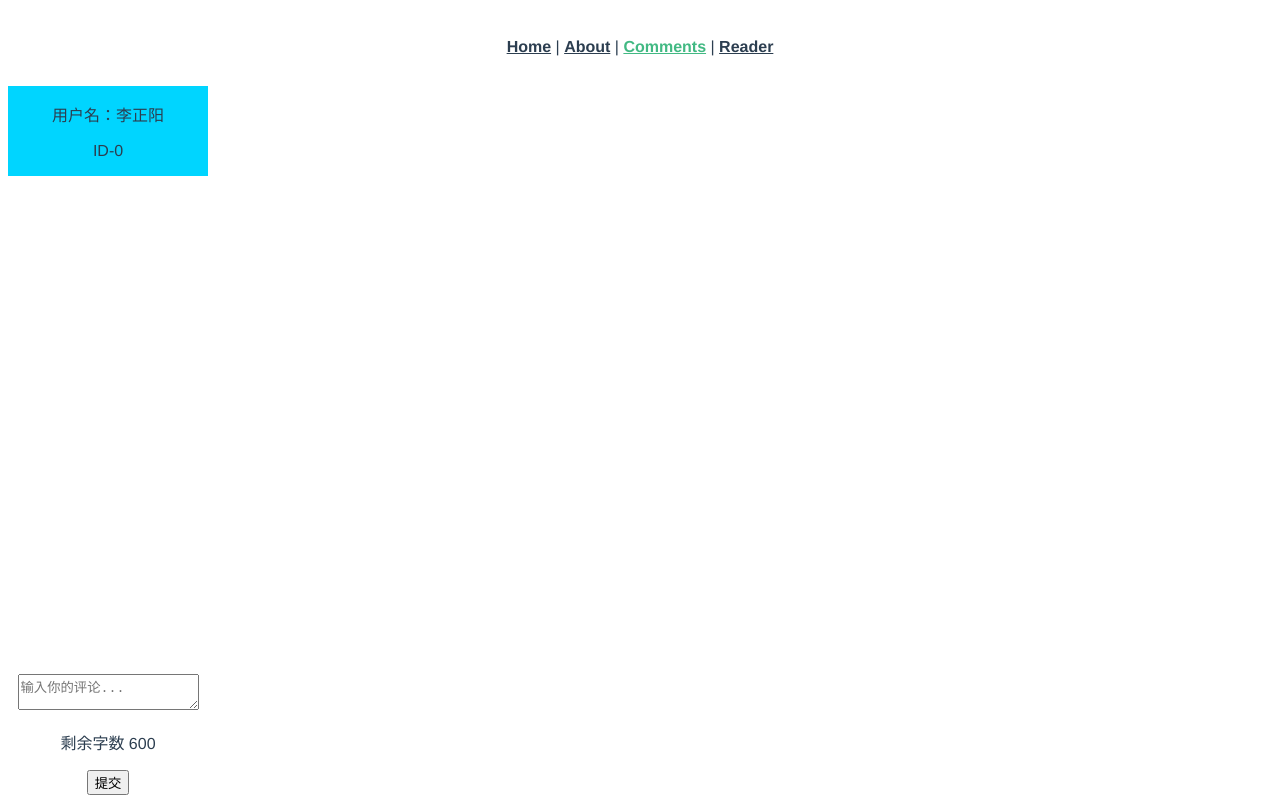
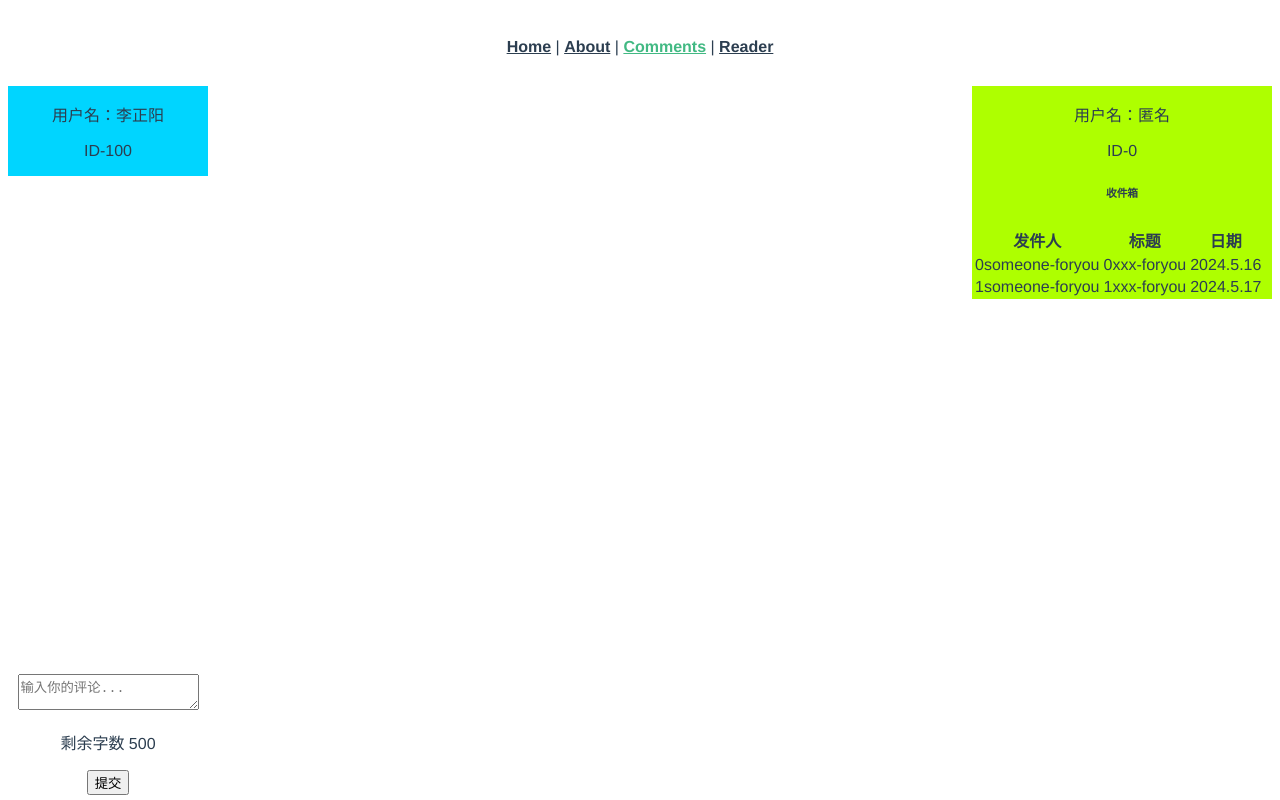
Before and after one commit to Ac-1d/RP2024, a Vue app in the folder front_end/: page /comments in a window 1280 px wide. Built offline with nearby package versions, Linux system fonts and the light colour scheme.

Commit message:
5.16-19:03 adding MessageBlock

```diff
--- a/front_end/src/components/CommentBlock.vue
+++ b/front_end/src/components/CommentBlock.vue
@@ -30,7 +30,7 @@
         <textarea v-model="newCommentText" placeholder="输入你的评论..."
         @input="checkCommentLength"></textarea>
         <p>剩余字数 {{ remainingText }}</p>
-        <!-- 显示回复给某人 -->
+        <!-- 显示正在回复给某人 -->
         <p v-if="replying">正在回复 {{ comments[replyIndex].author }}</p>
         <!-- 退出回复，返回评论 -->
         <button v-if="replying" @click="endReply()">返回评论</button>
@@ -46,8 +46,7 @@ export default {
   props: {
     maxText: {
       type: Number, // 指定这个 prop 是数字类型
-      // 可以指定其他验证规则，如 default, required 等
-      default: 500 // 如果 prop 未被传递，则默认值为 42
+      default: 500 // 默认值 500
     },
     myname: {
       type: String,
@@ -55,7 +54,7 @@ export default {
     },
     myid: {
       type: Number,
-      default: 0
+      default: 100
       // 默认id暂定为0
     }
   },
@@ -143,14 +142,14 @@ export default {
     top: 200px;
     bottom: 200px;
   }
-  /* 如果修改，注意效果 */
+  /* 这里固定评论显示区的位置；如果修改，注意效果 */
   .comment-box {
     position: fixed;
     bottom: 5px;
     width: 200px;
     background-color: white;
   }
-  /* 如果修改，注意效果 */
+  /* 这里将评论框固定在屏幕下方；如果修改，注意效果 */
   /* 其他样式... */
 }
 
--- a/front_end/src/components/MessageBlock.vue
+++ b/front_end/src/components/MessageBlock.vue
@@ -6,9 +6,26 @@
     <p>ID-{{ myid }}</p>
     </div>
     <!-- 消息列表 -->
-    <div class="message">
+    <h6>收件箱</h6>
+    <div class="recv">
       <div>
-        <!-- 单条信息显示  -->
+        <table>
+          <thead>
+            <!-- 表头 -->
+            <tr>
+              <th>发件人</th>
+              <th>标题</th>
+              <th>日期</th>
+            </tr>
+          </thead>
+          <tbody>
+            <tr v-for="(recv, index) in recvs" :key="index">
+              <td>{{ recv.from }}</td>
+              <td>{{ recv.title }}</td>
+              <td>{{ recv.date }}</td>
+            </tr>
+          </tbody>
+        </table>
         <!-- 发信人from 主题title 是否已读 -->
         <!-- 通过v-for来实现显示 -->
       </div>
@@ -33,7 +50,21 @@ export default{
     },
     myid: {
       type: Number,
-      default: -1
+      default: 0
     }
+  },
+  data() {
+    return {
+      recvs: [
+        {from: "0someone-foryou", title: "0xxx-foryou", date: "2024.5.16"},
+        {from: "1someone-foryou", title: "1xxx-foryou", date: "2024.5.17"},
+      ],
+      // 收到的信息recvs: [{from: "someone-foryou", title: "xxx-foryou"}, ...],
+      sends: [],
+      // 已发送的信息send: [{to: "someone-sendto", title: "xxx-sendto"}, ...],
+      drafts: [],
+      // 草稿箱draft: [{to: "someone-draft", title: "xxx-draft"}, ...],
+    }
+
   }
 }</script>
--- a/front_end/src/views/Comments.vue
+++ b/front_end/src/views/Comments.vue
@@ -1,15 +1,22 @@
 <template>
-  <div class="comment">
-    <CommentBlock :maxText="600" myname="李正阳"/>
+  <div>
+    <div class="comment">
+      <CommentBlock :myid="100" myname="李正阳"/>
+    </div>
+    <div class="message">
+      <MessageBlock />
+    </div>
   </div>
 </template>
 
 <script>
 import CommentBlock from "@/components/CommentBlock.vue";
+import MessageBlock from "@/components/MessageBlock.vue";
 export default {
   name: "Comments",
   components: {
-    CommentBlock
+    CommentBlock,
+    MessageBlock
   },
   data() {
     return {
@@ -25,13 +32,6 @@ CommentBlock.comments = [
     showReply: false, // 仅限网页的属性
     replyText: '', // 仅限网页的属性
     replies: [{text:'你好', author:'李正阳'},],
-
-    // text: this.newCommentText,
-    // author: this.myname,
-    // showReply: false,
-    // likes: 0,
-    // replyText: '',
-    // replies: []
   },
   // 更多评论...
   // 可以通过后端暴露的接口，从数据库中调用
@@ -46,4 +46,10 @@ CommentBlock.comments = [
   background-color: rgb(0, 213, 255);
   /* 其他样式... */
 }
+.message {
+  margin-bottom: 10px;
+  width: 300px;
+  float: right;
+  background-color: rgb(174, 255, 0);
+}
 </style>
```
